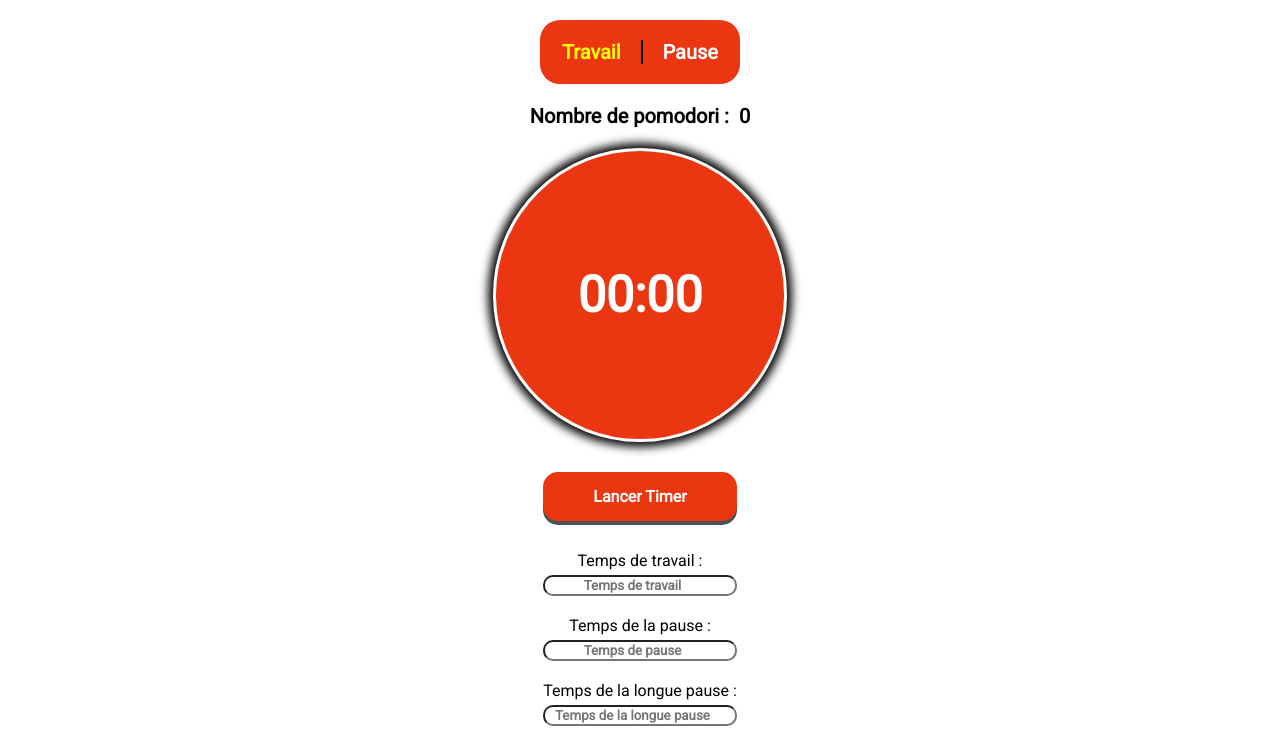
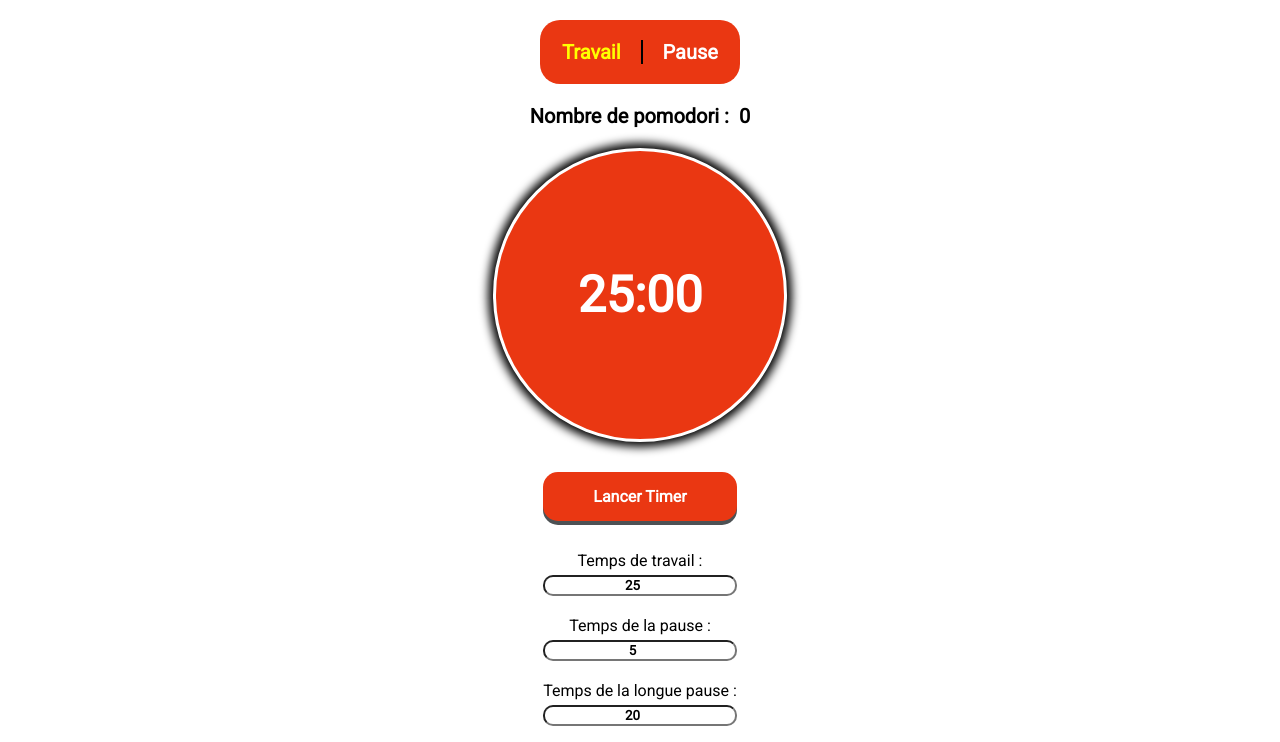
Before and after one commit to AtlasV4/Pomodoro, a plain HTML site: page index.html in a window 1280 px wide. Shown: the part 210-952 px from the top of the page. Drawn offline with Linux system fonts and the light colour scheme.

Commit message:
Retour base stable (correction bug timer NaN)

```diff
--- a/index.html
+++ b/index.html
@@ -34,11 +34,11 @@
             <form>
                     <input type="button" id="timer" value="Lancer Timer" onclick="getValue()">
                     <label for="tempsTravail"> Temps de travail : </label>
-                    <input type="number" id="tempsTravail" placeholder="Temps de travail">
+                    <input type="number" id="tempsTravail" placeholder="Temps de travail" value="25">
                     <label for="tempsPause"> Temps de la pause : </label>
-                    <input type="number" id="tempsPause" placeholder="Temps de pause">
+                    <input type="number" id="tempsPause" placeholder="Temps de pause" value="5">
                     <label for="tempsLonguePause"> Temps de la longue pause : </label>
-                    <input type="number" id="tempsLonguePause" placeholder="Temps de la longue pause">
+                    <input type="number" id="tempsLonguePause" placeholder="Temps de la longue pause" value="20">
             </form>
         </div>
     </main>
--- a/js/script.js
+++ b/js/script.js
@@ -3,6 +3,9 @@ let tempsTravailInput = document.getElementById("tempsTravail")
 let tempsPauseInput = document.getElementById("tempsPause")
 let tempsLonguePauseInput = document.getElementById("tempsLonguePause")
 let temps
+let tempsLonguePause
+let tempsPause
+let tempsTravail
 let compteur = 0
 let nbPomodori = document.getElementById("nbPomodori")
 let divTimer = document.getElementById("divTimer")
@@ -17,8 +20,6 @@ let minutes
 let secondes
 
 const input = [tempsPauseInput,tempsLonguePauseInput,tempsTravailInput]
-
-getValue()
 
 boutonTimer.addEventListener("click", () => {
     if(boutonTimer.value == "Lancer Timer") {
@@ -51,7 +52,6 @@ function timer() {
         } else if (compteur % 9 === 0) {
             temps = tempsLonguePause * 60;
             couleurPause()
-            //nbPomodori.innerText = parseInt(nbPomodori.innerText) + 1
         } else if (compteur % 2 !== 0) {
             temps = tempsPause * 60;
             couleurPause()
```
